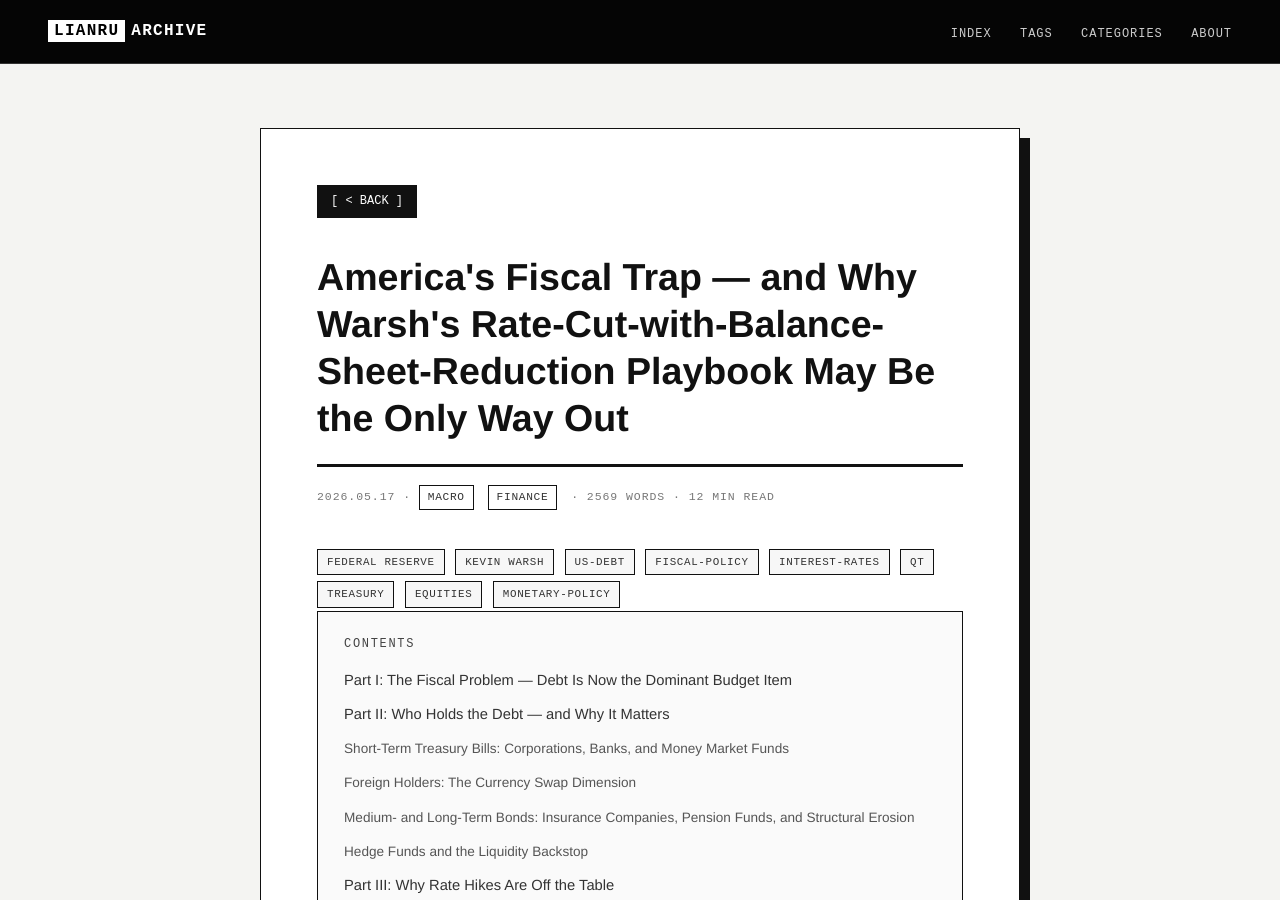
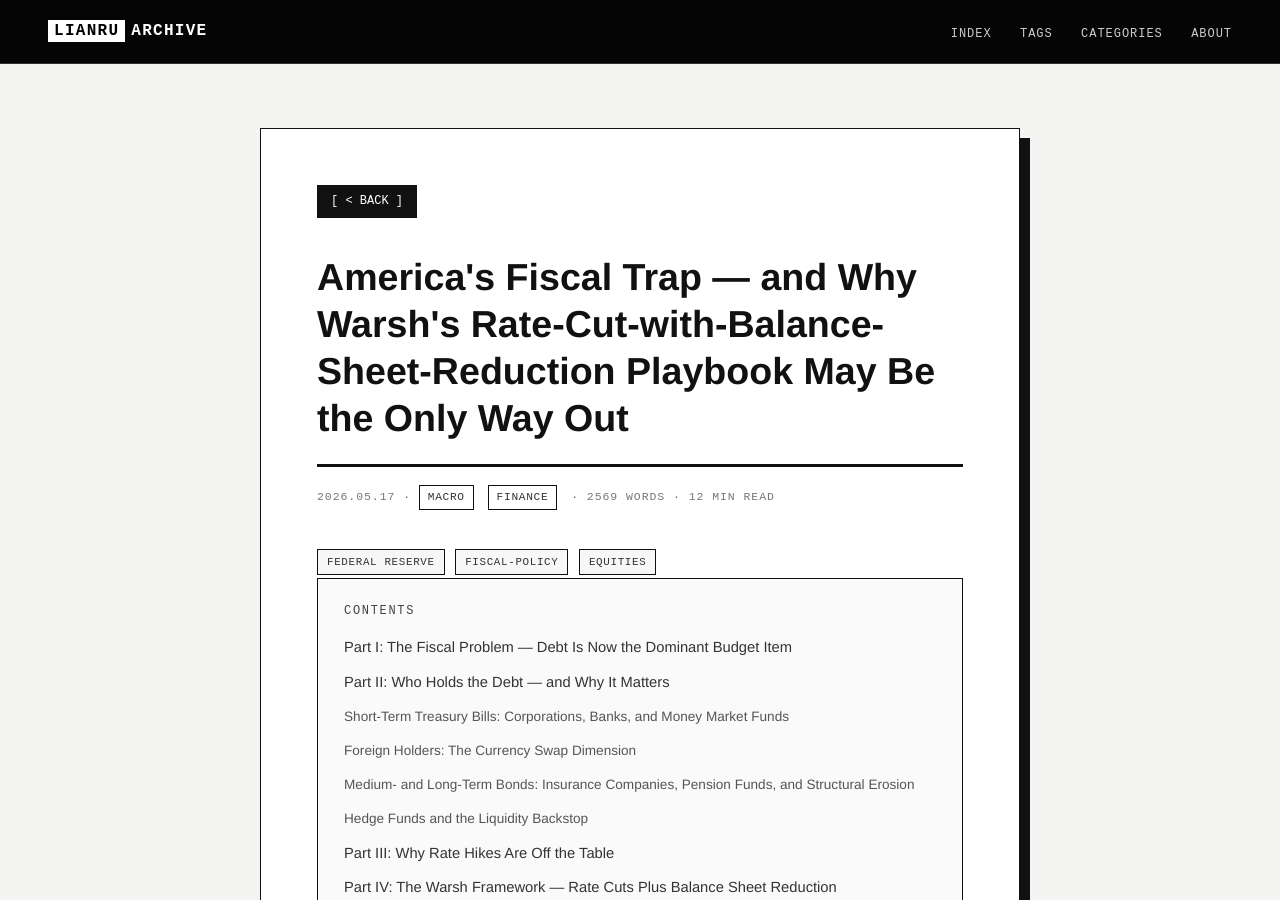
Before and after one commit to LianruLiu/LianruLiu.github.io, a Jekyll site: the page built from _posts/2026-05-17-US-Debt.md, in a window 1280 px wide and 900 px high. Built offline with Jekyll 4.4.1, drawn with Linux system fonts in a browser that asks for light colours.

Commit message:
Update 2026-05-17-US-Debt.md
Removed unnecessary tags and streamlined the post's focus.

```diff
--- a/_posts/2026-05-17-US-Debt.md
+++ b/_posts/2026-05-17-US-Debt.md
@@ -3,7 +3,7 @@ layout: post
 title: "America's Fiscal Trap — and Why Warsh's Rate-Cut-with-Balance-Sheet-Reduction Playbook May Be the Only Way Out"
 date: 2026-05-17
 categories: [Macro, Finance]
-tags: [Federal Reserve, Kevin Warsh, US-debt, fiscal-policy, interest-rates, QT, Treasury, equities, monetary-policy]
+tags: [Federal Reserve, fiscal-policy, equities]
 ---
 
 Kevin Warsh was confirmed as Chair of the Federal Reserve on May 13, 2026, in a 54–45 vote — the most partisan confirmation in Fed history. He takes the helm of an institution under extraordinary pressure, inheriting an economy burdened by structural fiscal dysfunction, elevated inflation complicated by a Middle East energy shock, and a Treasury market whose plumbing is quietly becoming more fragile. Understanding what Warsh is likely to do — and why — requires first understanding the fiscal trap that constrains every option available to him.
```
